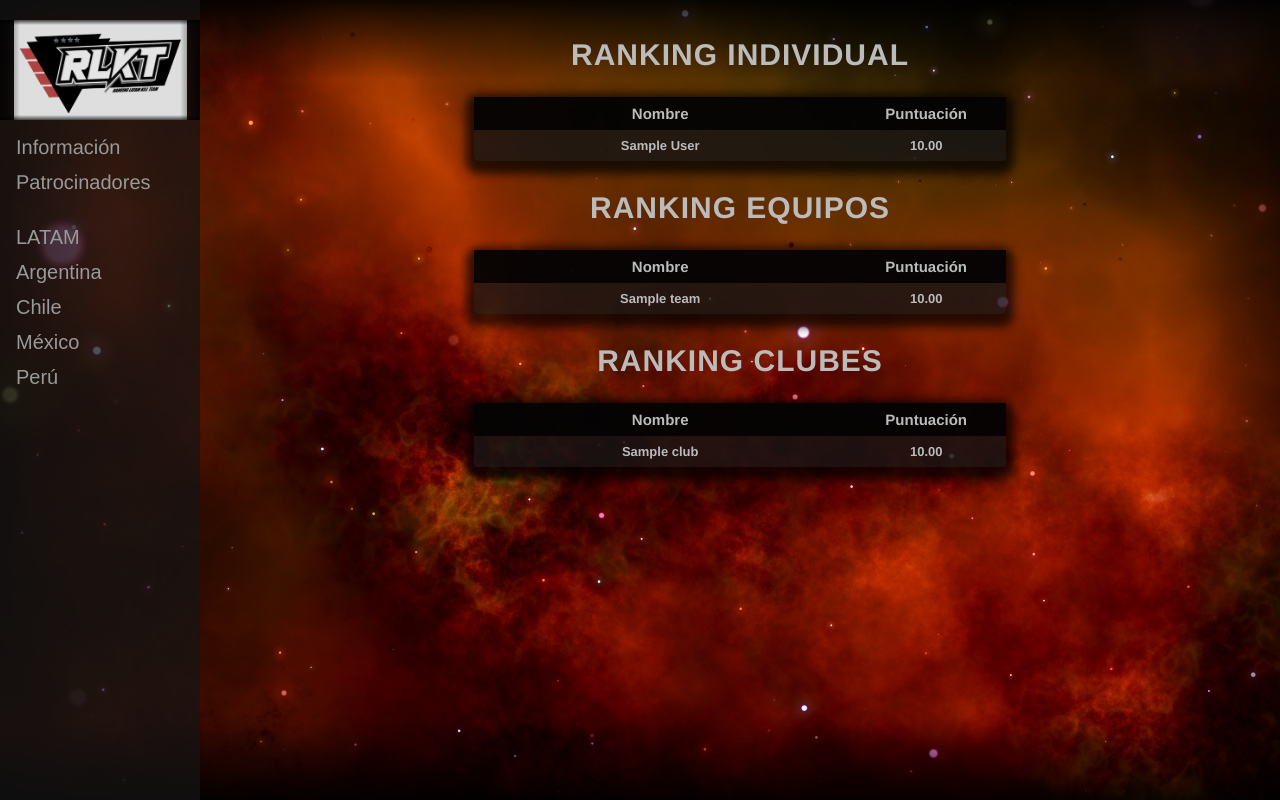
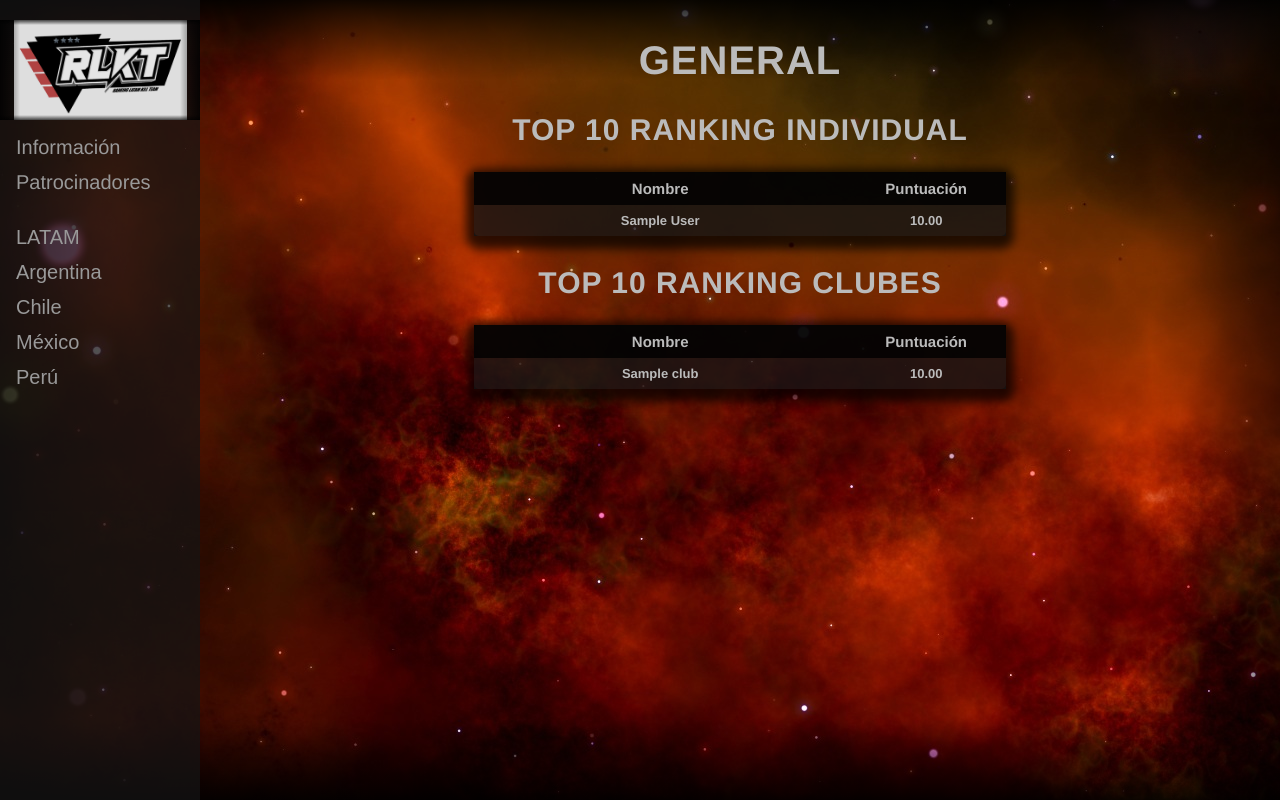
Before and after one commit to MarioFernandezCarballo/ktLatam, a Flask app: page / in a window 1280 px wide. Run offline with Flask 3, Linux system fonts and the light colour scheme; tables that the repository leaves empty hold one stand-in row (values such as "Sample post"); parts of the project's set-up code (start-up, migrations or seed data) failed here and were passed over.

Commit message:
changed styles

```diff
--- a/bpClub/__init__.py
+++ b/bpClub/__init__.py
@@ -1,4 +1,4 @@
-from flask import Blueprint, render_template
+from flask import Blueprint, render_template, current_app
 from flask_login import current_user
 
 from utils.club import getClubs, getClub, getClubOnly
@@ -14,6 +14,7 @@ def clubsEndPoint(country):
         'clubs.html',
         title="Clubes",
         clubs=clb,
+        country=current_app.config['COUNTRIES'][country],
         user=current_user if not current_user.is_anonymous else None
     )
 
--- a/bpFaction/__init__.py
+++ b/bpFaction/__init__.py
@@ -1,4 +1,4 @@
-from flask import Blueprint, render_template
+from flask import Blueprint, render_template, current_app
 from flask_login import current_user
 
 from utils.faction import getFaction, getFactions, getFactionOnly
@@ -28,5 +28,6 @@ def factionsEndPoint(country):
         title="Facciones",
         user=current_user if not current_user.is_anonymous else None,
         factions=fct,
+        country=current_app.config['COUNTRIES'][country],
         usrFct=usrFct
     )
--- a/bpTeam/__init__.py
+++ b/bpTeam/__init__.py
@@ -1,4 +1,4 @@
-from flask import Blueprint, render_template
+from flask import Blueprint, render_template, current_app
 from flask_login import current_user
 
 from utils.team import getTeams, getTeam, getTeamOnly
@@ -14,6 +14,7 @@ def teamsEndPoint(country):
         'teams.html',
         title="Equipos",
         teams=tms,
+        country=current_app.config['COUNTRIES'][country],
         user=current_user if not current_user.is_anonymous else None
     )
 
--- a/bpTournament/__init__.py
+++ b/bpTournament/__init__.py
@@ -1,8 +1,6 @@
-from flask import Blueprint, render_template
+from flask import Blueprint, render_template, current_app
 from flask_login import current_user
 
-from utils.user import setPlayerPermission, getUser
-from utils.decorators import only_left_hand, only_collaborator
 from utils.tournament import getAllTournaments
 
 tournamentBP = Blueprint('tournamentBluePrint', __name__)
@@ -14,6 +12,7 @@ def tournamentsEndPoint(country):
     return render_template(
         'tournaments.html',
         title="Torneos",
+        country=current_app.config['COUNTRIES'][country],
         user=current_user if not current_user.is_anonymous else None,
         tors=tors
     )
--- a/bpUser/__init__.py
+++ b/bpUser/__init__.py
@@ -1,7 +1,7 @@
-from flask import Blueprint, render_template
+from flask import Blueprint, render_template, current_app
 from flask_login import current_user
 
-from utils.user import getUsers, getUser, getUserOnly, getUserBestTournaments
+from utils.user import getUsers, getUser, getUserOnly
 
 userBP = Blueprint('userBluePrint', __name__)
 
@@ -13,6 +13,7 @@ def usersEndPoint(country):
         'users.html',
         title="Jugadores",
         users=usr,
+        country=current_app.config['COUNTRIES'][country],
         user=current_user if not current_user.is_anonymous else None
     )
 
--- a/main.py
+++ b/main.py
@@ -30,3 +30,4 @@ if __name__ == '__main__':
 # TODO
 #  - Hacer página 404
 #  - No dar informacion de la bd en html -> Eliminar caracteres especiales
+#  - Cambiar cinco mejores puntuaciones y diez mejores en equipos con tres máximo por persona
--- a/requirements.txt
+++ b/requirements.txt
@@ -9,7 +9,7 @@ geographiclib==2.0
 geopy==2.3.0
 gitdb==4.0.10
 GitPython==3.1.31
-greenlet==2.0.2
+greenlet==1.1.0
 idna==3.4
 importlib-metadata==6.0.0
 itsdangerous==2.1.2
@@ -22,7 +22,7 @@ requests==2.28.2
 six==1.16.0
 smmap==5.0.0
 SQLAlchemy==2.0.1
-typing_extensions==4.4.0
+typing_extensions==3.7.4.3
 urllib3==1.26.14
 Werkzeug==2.2.2
 zipp==3.12.0
--- a/static/stylesheets/styles.css
+++ b/static/stylesheets/styles.css
@@ -51,6 +51,15 @@ body{
 .logo:hover {
     background-image: url(img/logo.png);
     cursor: pointer;
+}
+h1{
+    text-align: center;
+    font-size: 40px;
+    text-transform: uppercase;
+    letter-spacing: 1px;
+    margin-top: 30px;
+    margin-bottom: 10px;
+    color: #bbbbbb;
 }
 h2{
     text-align: center;
--- a/templates/base.html
+++ b/templates/base.html
@@ -20,7 +20,6 @@
                 <div class="dropdown-container">
                     <a href="/users/latam">Jugadores</a>
                     <a href="/factions/latam">Facciones</a>
-                    <a href="/teams/latam">Equipos</a>
                     <a href="/clubs/latam">Clubes</a>
                     <a href="/tournaments/latam">Torneos</a>
                 </div>
@@ -30,7 +29,6 @@
                 <div class="dropdown-container">
                     <a href="/users/ar">Jugadores</a>
                     <a href="/factions/ar">Facciones</a>
-                    <a href="/teams/ar">Equipos</a>
                     <a href="/clubs/ar">Clubes</a>
                     <a href="/tournaments/ar">Torneos</a>
                 </div>
@@ -40,7 +38,6 @@
                 <div class="dropdown-container">
                     <a href="/users/ch">Jugadores</a>
                     <a href="/factions/ch">Facciones</a>
-                    <a href="/teams/ch">Equipos</a>
                     <a href="/clubs/ch">Clubes</a>
                     <a href="/tournaments/ch">Torneos</a>
                 </div>
@@ -50,7 +47,6 @@
                 <div class="dropdown-container">
                     <a href="/users/mx">Jugadores</a>
                     <a href="/factions/mx">Facciones</a>
-                    <a href="/teams/mx">Equipos</a>
                     <a href="/clubs/mx">Clubes</a>
                     <a href="/tournaments/mx">Torneos</a>
                 </div>
@@ -60,7 +56,6 @@
                 <div class="dropdown-container">
                     <a href="/users/pe">Jugadores</a>
                     <a href="/factions/pe">Facciones</a>
-                    <a href="/teams/pe">Equipos</a>
                     <a href="/clubs/pe">Clubes</a>
                     <a href="/tournaments/pe">Torneos</a>
                 </div>
--- a/templates/clubs.html
+++ b/templates/clubs.html
@@ -1,5 +1,6 @@
 {% extends 'base.html' %}
 {% block content %}
+    <h1>{{ country }}</h1>
     <h2 class="link-h2">Ranking Clubes</h2>
     <div class="table-wrapper">
         <table class="fl-table">
--- a/templates/factions.html
+++ b/templates/factions.html
@@ -1,5 +1,6 @@
 {% extends 'base.html' %}
 {% block content %}
+    <h1>{{ country }}</h1>
     {% for fct in factions %}
     <div class="table-wrapper">
         <h2 class="link-h2" onclick="location.href='/faction/{{ fct.id }}';">{{ fct.name }}</h2>
--- a/templates/general.html
+++ b/templates/general.html
@@ -1,6 +1,7 @@
 {% extends 'base.html' %}
 {% block content %}
-    <h2 class="link-h2" onclick="location.href='/users/latam';">Ranking Individual</h2>
+    <h1>General</h1>
+    <h2 class="link-h2" onclick="location.href='/users/latam';">Top 10 Ranking Individual</h2>
     <div class="table-wrapper">
         <table class="fl-table">
             <thead>
@@ -10,7 +11,7 @@
             </tr>
             </thead>
             <tbody>
-            {% for us in users[:16] %}
+            {% for us in users[:10] %}
                 <tr onclick="location.href='/user/{{ us.id }}';">
                     <td style="width: 70%;">{{ us.bcpName | truncate(30, True, '...', 0) }}</td>
                     <td>{{ '%0.2f'| format(us.bcpScore) }}</td>
@@ -19,7 +20,7 @@
             <tbody>
         </table>
     </div>
-    <h2 class="link-h2" onclick="location.href='/teams/latam';">Ranking Equipos</h2>
+    <h2 class="link-h2" onclick="location.href='/clubs/latam';">Top 10 Ranking Clubes</h2>
     <div class="table-wrapper">
         <table class="fl-table">
             <thead>
@@ -29,26 +30,7 @@
             </tr>
             </thead>
             <tbody>
-            {% for te in teams[:5] %}
-                <tr onclick="location.href='/team/{{ te.id }}';">
-                    <td style="width: 70%;">{{ te.name | truncate(30, True, '...', 0) }}</td>
-                    <td>{{ '%0.2f'| format(te.bcpScore) }}</td>
-                </tr>
-            {% endfor %}
-            <tbody>
-        </table>
-    </div>
-    <h2 class="link-h2" onclick="location.href='/clubs/latam';">Ranking Clubes</h2>
-    <div class="table-wrapper">
-        <table class="fl-table">
-            <thead>
-            <tr>
-                <th>Nombre</th>
-                <th>Puntuación</th>
-            </tr>
-            </thead>
-            <tbody>
-            {% for cl in clubs[:5] %}
+            {% for cl in clubs[:10] %}
                 <tr onclick="location.href='/club/{{ cl.id }}';">
                     <td style="width: 70%;">{{ cl.name | truncate(30, True, '...', 0) }}</td>
                     <td>{{ '%0.2f'| format(cl.bcpScore) }}</td>
--- a/templates/teams.html
+++ b/templates/teams.html
@@ -1,5 +1,6 @@
 {% extends 'base.html' %}
 {% block content %}
+    <h1>{{ country }}</h1>
     <h2 class="link-h2">Ranking Equipos</h2>
     <div class="table-wrapper">
         <table class="fl-table">
--- a/templates/tournaments.html
+++ b/templates/tournaments.html
@@ -1,5 +1,6 @@
 {% extends 'base.html' %}
 {% block content %}
+    <h1>{{ country }}</h1>
     <h2 class="link-h2">Torneos</h2>
     <div class="table-wrapper">
         <table class="fl-table">
@@ -9,7 +10,7 @@
                 <th>Fecha</th>
                 <th>Tipo</th>
                 <th>Participantes</th>
-                <th>Comunidad</th>
+                <th>País</th>
             </tr>
             </thead>
             <tbody>
@@ -23,7 +24,7 @@
                         <td>Individual</td>
                     {% endif %}
                     <td>{{ tor.users|length }}</td>
-                    <td>{{ tor.city }}</td>
+                    <td>{{ tor.country }}</td>
                 </tr>
             {% endfor %}
             <tbody>
--- a/templates/users.html
+++ b/templates/users.html
@@ -1,5 +1,6 @@
 {% extends 'base.html' %}
 {% block content %}
+    <h1>{{ country }}</h1>
     <h2 class="link-h2">Ranking Individual</h2>
     <div class="table-wrapper">
         <table class="fl-table">
--- a/utils/system.py
+++ b/utils/system.py
@@ -33,6 +33,8 @@ def createApp(app):
 
     app.config["COLLABORATOR_USERNAME"] = config['collab-name']
     app.config["COLLABORATOR_PASSWORD"] = config['collab-password']
+
+    app.config["COUNTRIES"] = config['countries']
 
     loginManager.init_app(app)
     app.config["loginManager"] = loginManager
--- a/utils/tournament.py
+++ b/utils/tournament.py
@@ -16,7 +16,10 @@ def getTournament(to):
 
 
 def getAllTournaments(country):
-    return Tournament.query.all() if country == "latam" else Tournament.query.filter_by(country=country).all()
+    tournaments = Tournament.query.all() if country == "latam" else Tournament.query.filter_by(country=country).all()
+    for tor in tournaments:
+        tor.country = current_app.config["COUNTRIES"][tor.country]
+    return tournaments
 
 
 def addNewTournament(db, form):
```
